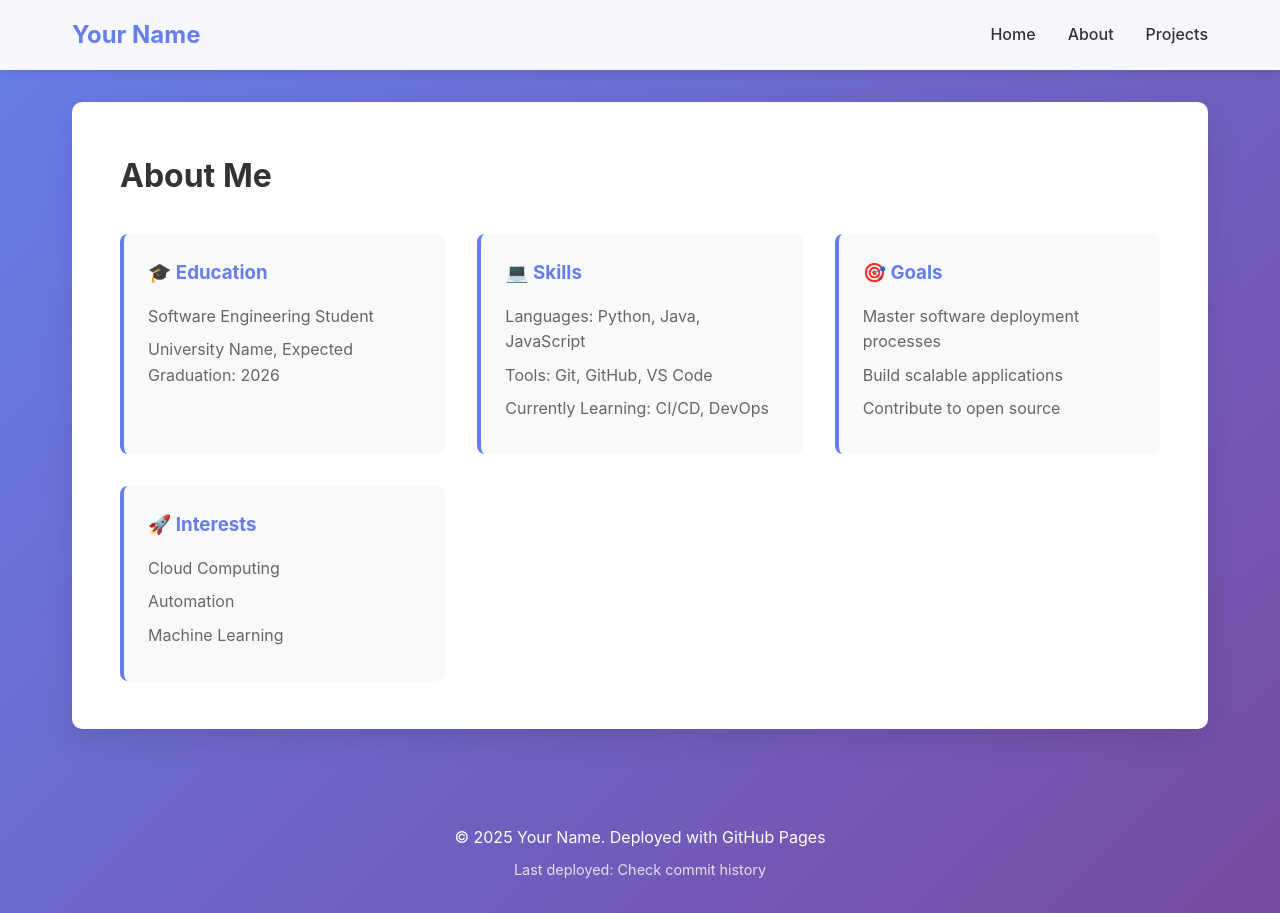
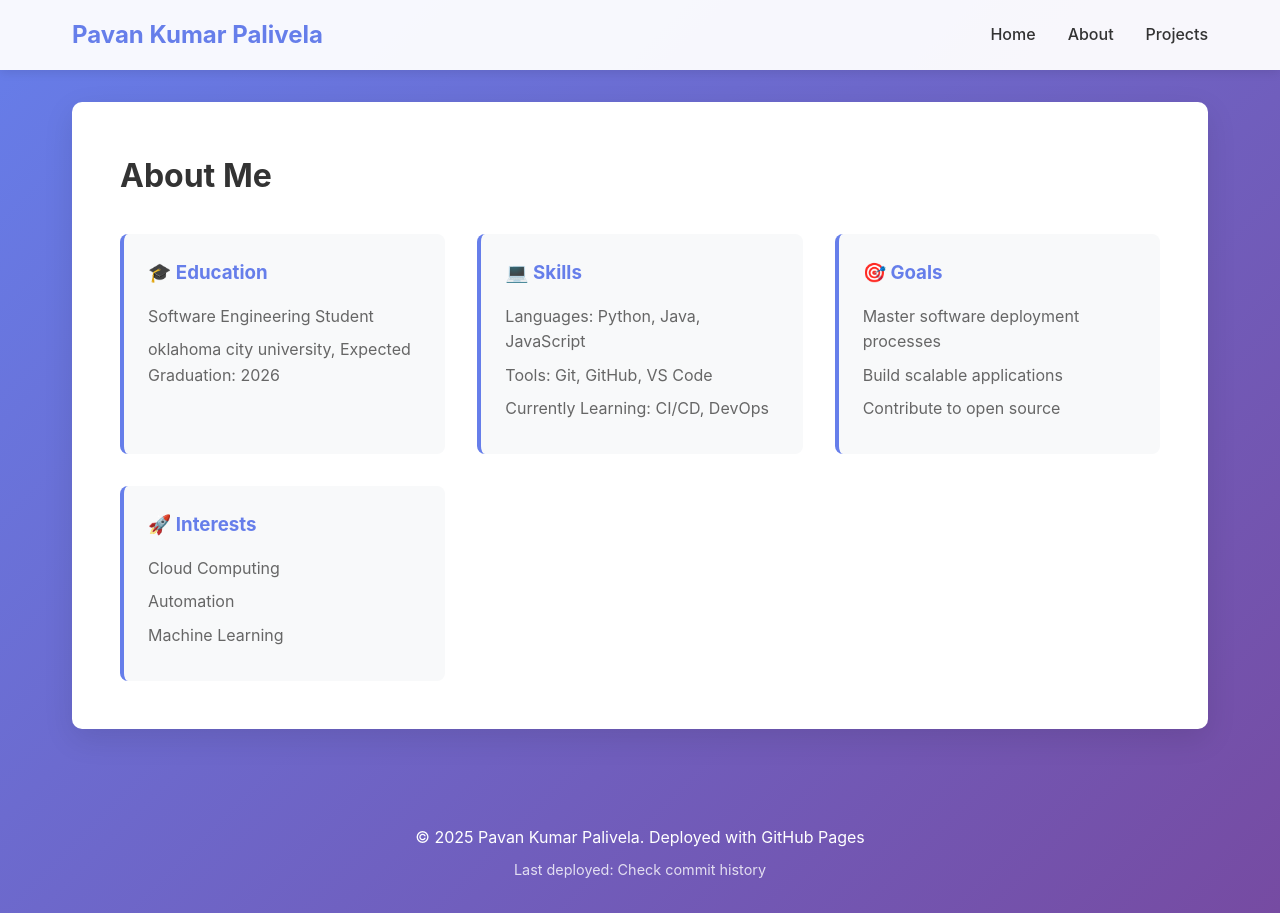
Before and after one commit to PavanKumarP23/PavanKumarP23.github.io, a plain HTML site: page about.html in a window 1280 px wide. Drawn offline with Linux system fonts and the light colour scheme.

Commit message:
Iteration 1: Personalize content

```diff
--- a/about.html
+++ b/about.html
@@ -3,13 +3,13 @@
 <head>
     <meta charset="UTF-8">
     <meta name="viewport" content="width=device-width, initial-scale=1.0">
-    <title>About - Your Name</title>
+    <title>About - Pavan Kumar Palivela</title>
     <link rel="stylesheet" href="style.css">
 </head>
 <body>
     <nav>
         <div class="nav-container">
-            <h1>Your Name</h1>
+            <h1>Pavan Kumar Palivela</h1>
             <ul>
                 <li><a href="index.html">Home</a></li>
                 <li><a href="about.html">About</a></li>
@@ -25,7 +25,7 @@
                 <div class="about-card">
                     <h3>🎓 Education</h3>
                     <p>Software Engineering Student</p>
-                    <p>University Name, Expected Graduation: 2026</p>
+                    <p>oklahoma city university, Expected Graduation: 2026</p>
                 </div>
                 <div class="about-card">
                     <h3>💻 Skills</h3>
@@ -50,7 +50,7 @@
     </main>
 
     <footer>
-        <p>&copy; 2025 Your Name. Deployed with GitHub Pages</p>
+        <p>&copy; 2025 Pavan Kumar Palivela. Deployed with GitHub Pages</p>
         <p class="deploy-info">Last deployed: <span id="deploy-date">Check commit history</span></p>
     </footer>
 </body>
```
